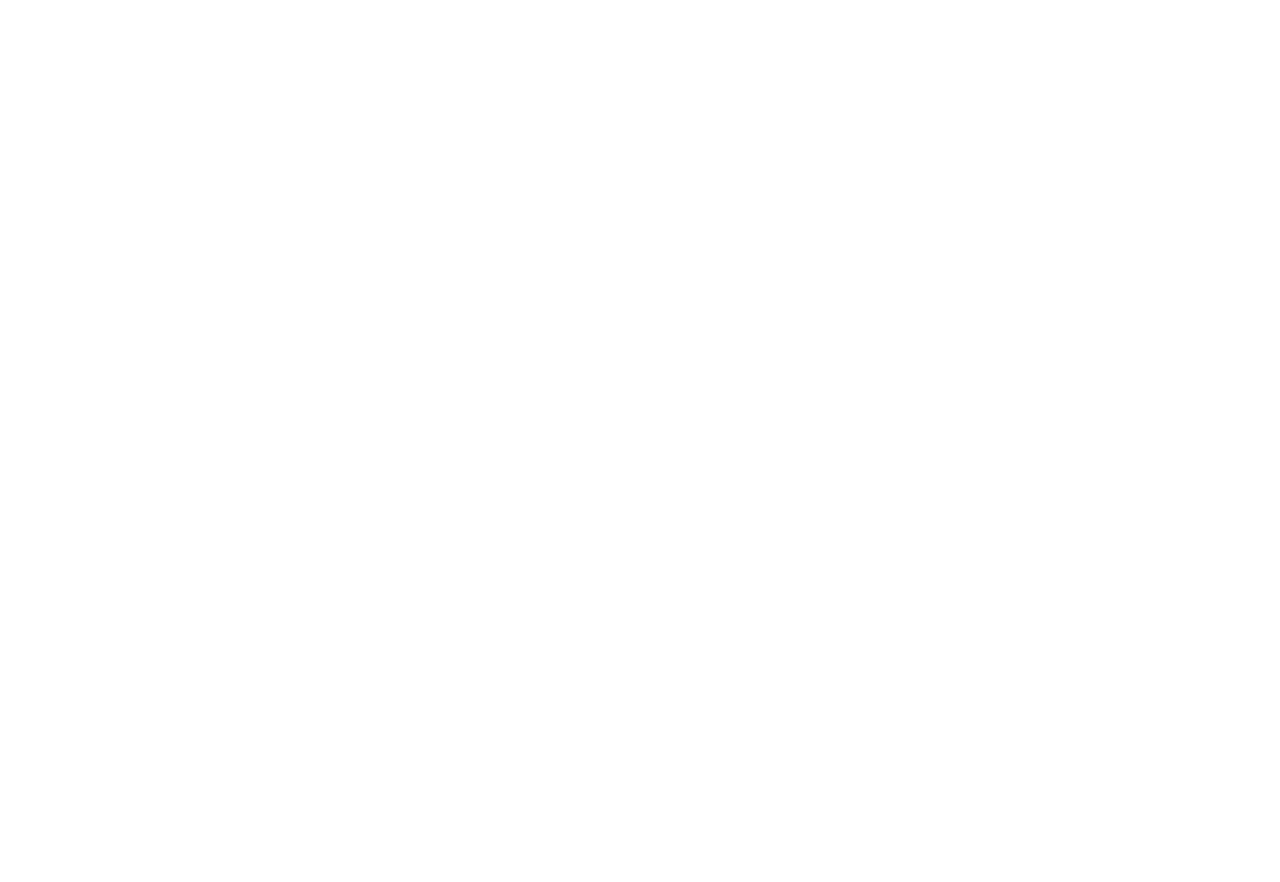
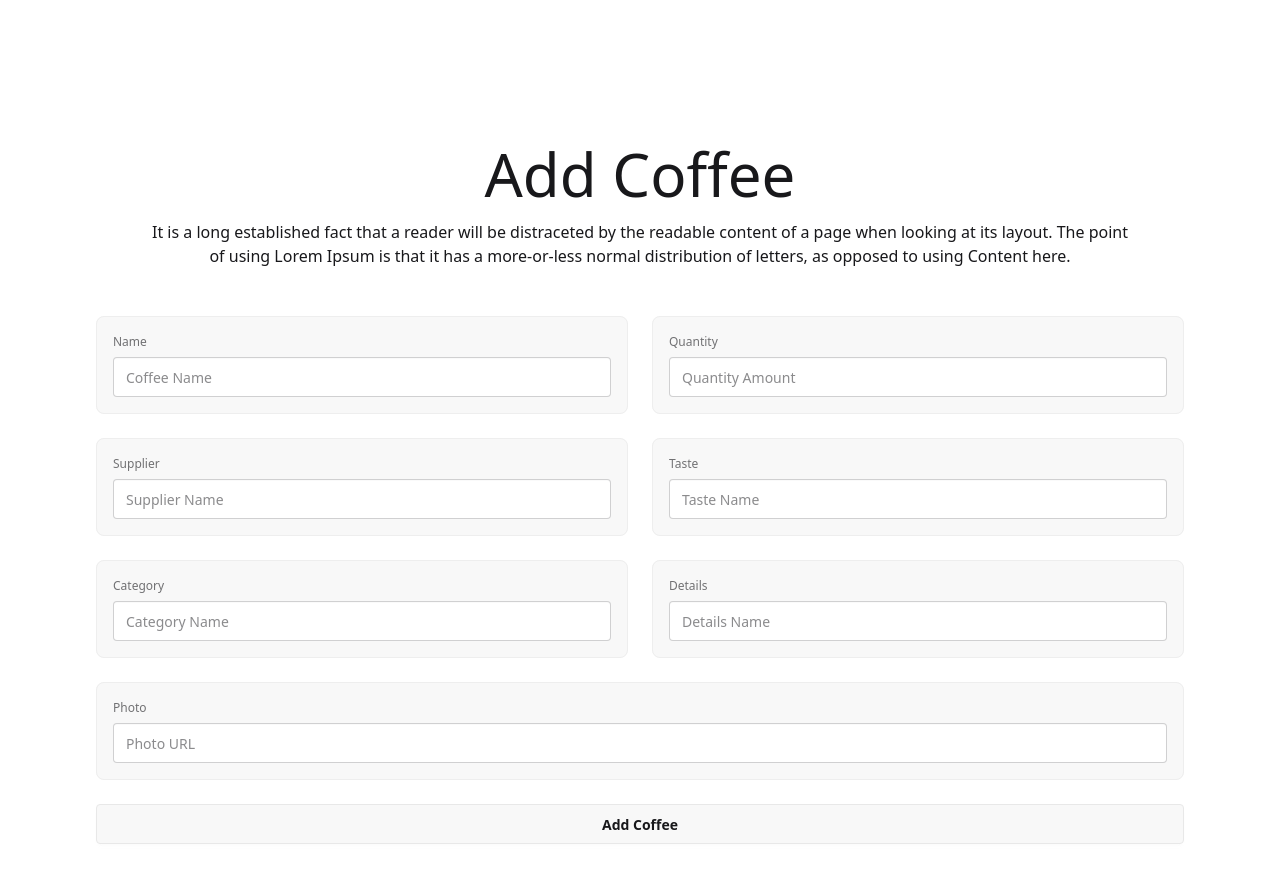
Before and after one commit to mottasimsadi/Coffee-Store-Client, a React (Vite) app: page /addCoffee in a window 1280 px wide. Shown: the top 882 px of the page. Before the commit the page ends 800 px from the top, so only its background shows below. Built offline with nearby package versions, Linux system fonts and the light colour scheme.

Commit message:
Created add coffee form to get coffee data

```diff
--- a/src/components/AddCoffee.jsx
+++ b/src/components/AddCoffee.jsx
@@ -1,10 +1,94 @@
 import React from 'react';
 
 const AddCoffee = () => {
+
+    const handleAddCoffee = e => {
+      e.preventDefault();
+      const form = e.target;
+
+    }
+
     return (
-        <div>
+      <div className="p-24">
+        <div className="p-12 text-center space-y-4">
+          <h1 className="text-6xl">Add Coffee</h1>
+          <p>
+            It is a long established fact that a reader will be distraceted by
+            the readable content of a page when looking at its layout. The point
+            of using Lorem Ipsum is that it has a more-or-less normal
+            distribution of letters, as opposed to using Content here.
+          </p>
+        </div>
+        <form onSubmit={handleAddCoffee}>
+          <div className="grid grid-cols-1 md:grid-cols-2 gap-6">
+            <fieldset className="fieldset bg-base-200 border-base-300 rounded-box border p-4">
+              <label className="label">Name</label>
+              <input
+                type="text"
+                name="name"
+                className="input w-full"
+                placeholder="Coffee Name"
+              />
+            </fieldset>
+            <fieldset className="fieldset bg-base-200 border-base-300 rounded-box border p-4">
+              <label className="label">Quantity</label>
+              <input
+                type="text"
+                name="quantity"
+                className="input w-full"
+                placeholder="Quantity Amount"
+              />
+            </fieldset>
+            <fieldset className="fieldset bg-base-200 border-base-300 rounded-box border p-4">
+              <label className="label">Supplier</label>
+              <input
+                type="text"
+                name="supplier"
+                className="input w-full"
+                placeholder="Supplier Name"
+              />
+            </fieldset>
+            <fieldset className="fieldset bg-base-200 border-base-300 rounded-box border p-4">
+              <label className="label">Taste</label>
+              <input
+                type="text"
+                name="taste"
+                className="input w-full"
+                placeholder="Taste Name"
+              />
+            </fieldset>
+            <fieldset className="fieldset bg-base-200 border-base-300 rounded-box border p-4">
+              <label className="label">Category</label>
+              <input
+                type="text"
+                name="category"
+                className="input w-full"
+                placeholder="Category Name"
+              />
+            </fieldset>
+            <fieldset className="fieldset bg-base-200 border-base-300 rounded-box border p-4">
+              <label className="label">Details</label>
+              <input
+                type="text"
+                name="details"
+                className="input w-full"
+                placeholder="Details Name"
+              />
+            </fieldset>
+          </div>
+          <fieldset className="fieldset bg-base-200 border-base-300 rounded-box border my-6 p-4">
+            <label className="label">Photo</label>
+            <input
+              type="text"
+              name="photo"
+              className="input w-full"
+              placeholder="Photo URL"
+            />
+          </fieldset>
 
-        </div>
+          <input type="submit" className="btn w-full" value="Add Coffee" />
+        </form>
+      </div>
     );
 };
 
--- a/src/layouts/MainLayout.jsx
+++ b/src/layouts/MainLayout.jsx
@@ -4,10 +4,12 @@
 
 const MainLayout = () => {
     return (
-        <div>
-            <Header></Header>
-            <Outlet></Outlet>
+      <div>
+        <Header></Header>
+        <div className='max-w-7xl mx-auto'>
+          <Outlet></Outlet>
         </div>
+      </div>
     );
 };
 
```
